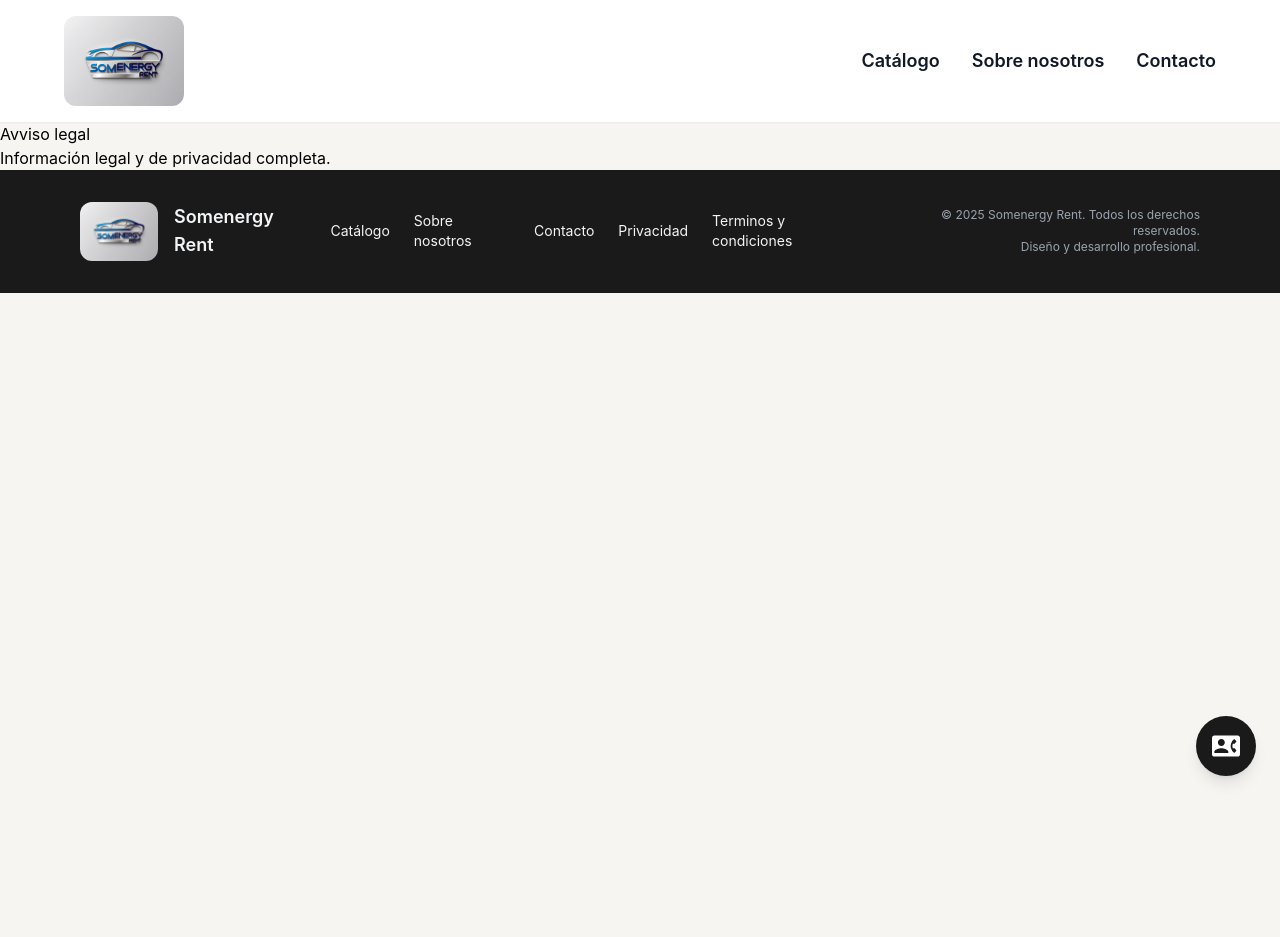
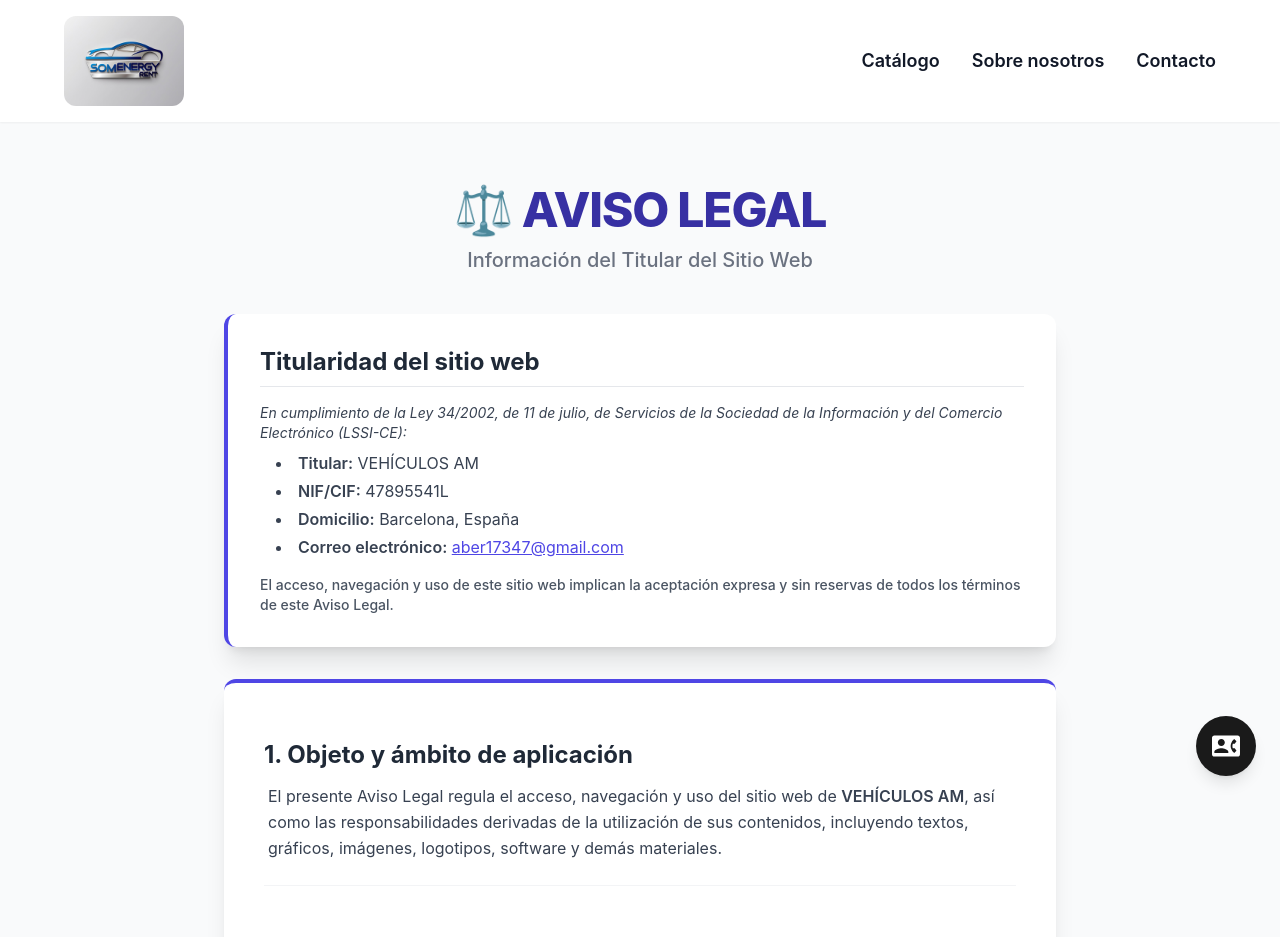
Before and after one commit to tonixg24-cell/somenergy_rent, a Next.js app: page /en/aviso-legal in a window 1280 px wide. Shown: the top 937 px of the page. Before the commit the page ends 800 px from the top, so only its background shows below. Built offline with nearby package versions, Linux system fonts and the light colour scheme.

Commit message:
Update page.tsx

```diff
--- a/src/app/[locale]/(pages)/aviso-legal/page.tsx
+++ b/src/app/[locale]/(pages)/aviso-legal/page.tsx
@@ -1,14 +1,160 @@
-// Aquí va el contenido del archivo page.tsx que representará la página de aviso legal.
-
 import React from 'react';
 
-const AvisoLegal = () => {
-    return (
-        <div>
-            <h1>Avviso legal</h1>
-            <p>Información legal y de privacidad completa.</p>
-        </div>
-    );
+// 1. Definición de tipos para los datos de la empresa (tomados de la página anterior)
+interface CompanyData {
+  titular: string;
+  domicilio: string;
+  cif: string;
+  email: string;
+}
+
+// Datos de contacto de la empresa (usamos los mismos para coherencia)
+const companyData: CompanyData = {
+  titular: "VEHÍCULOS AM",
+  domicilio: "Barcelona, España",
+  cif: "47895541L",
+  email: "aber17347@gmail.com",
 };
 
-export default AvisoLegal;
+const AvisoLegalPage = () => {
+  // Definición de las secciones del Aviso Legal
+  const sections = [
+    {
+      id: 1,
+      title: "Objeto y ámbito de aplicación",
+      content: (
+        <p className="text-gray-700 leading-relaxed">
+          El presente Aviso Legal regula el acceso, navegación y uso del sitio web de <strong className="font-semibold">{companyData.titular}</strong>, así como las responsabilidades derivadas de la utilización de sus contenidos, incluyendo textos, gráficos, imágenes, logotipos, software y demás materiales.
+        </p>
+      )
+    },
+    {
+      id: 2,
+      title: "Condiciones de uso",
+      content: (
+        <div className="space-y-3">
+          <p className="text-gray-700 leading-relaxed">
+            El usuario se compromete a utilizar el sitio web de forma diligente, correcta y lícita, absteniéndose de:
+          </p>
+          <ul className="list-disc list-outside ml-5 space-y-2 text-gray-700">
+            <li>Realizar actividades ilícitas, fraudulentas o contrarias a la buena fe y al orden público.</li>
+            <li>Difundir contenidos o propaganda de carácter racista, xenófobo, pornográfico, violento o atentatorio contra los derechos humanos.</li>
+            <li>Provocar daños en los sistemas físicos o lógicos de VEHÍCULOS AM, de sus proveedores o de terceros.</li>
+            <li>Introducir o difundir virus informáticos o cualquier otro sistema físico o lógico que sea susceptible de provocar daños.</li>
+          </ul>
+          <p className="text-gray-700 leading-relaxed pt-2">
+            <strong className="font-semibold">{companyData.titular}</strong> se reserva el derecho a retirar los comentarios o aportaciones que vulneren el respeto a la dignidad de las personas, sean discriminatorios, o que no resulten adecuados para su publicación.
+          </p>
+        </div>
+      )
+    },
+    {
+      id: 3,
+      title: "Propiedad intelectual e industrial",
+      content: (
+        <div className="space-y-3 text-gray-700">
+          <p className="leading-relaxed">
+            Todos los contenidos del sitio web (textos, imágenes, logotipos, vídeos, software, diseño gráfico, código fuente, etc.) son propiedad de <strong className="font-semibold">{companyData.titular}</strong> o de sus legítimos titulares, y están protegidos por la legislación española e internacional sobre propiedad intelectual e industrial.
+          </p>
+          <p className="leading-relaxed">
+            Queda prohibida la reproducción total o parcial, distribución, comunicación pública, transformación o cualquier otra actividad con los contenidos del sitio sin la autorización expresa del titular.
+          </p>
+        </div>
+      )
+    },
+    {
+      id: 4,
+      title: "Responsabilidad",
+      content: (
+        <div className="space-y-3 text-gray-700">
+          <p className="leading-relaxed">
+            <strong className="font-semibold">{companyData.titular}</strong> no se hace responsable de los daños o perjuicios que pudieran derivarse del uso indebido de la web, ni de la información contenida en enlaces o hipervínculos hacia sitios externos.
+          </p>
+          <p className="leading-relaxed">
+            Asimismo, no garantiza la disponibilidad, continuidad o infalibilidad del funcionamiento del sitio web, si bien adoptará las medidas necesarias para garantizar un servicio estable y seguro.
+          </p>
+        </div>
+      )
+    },
+    {
+      id: 5,
+      title: "Enlaces a terceros",
+      content: (
+        <p className="text-gray-700 leading-relaxed">
+          El sitio web puede contener enlaces hacia otras páginas web gestionadas por terceros. <strong className="font-semibold">{companyData.titular}</strong> no se responsabiliza del contenido ni del estado de dichos sitios y el acceso a ellos se realiza bajo la exclusiva responsabilidad del usuario.
+        </p>
+      )
+    },
+    {
+      id: 6,
+      title: "Protección de datos personales",
+      content: (
+        <div className="space-y-3 text-gray-700">
+          <p className="leading-relaxed">
+            <strong className="font-semibold">{companyData.titular}</strong> cumple con el Reglamento (UE) 2016/679 (RGPD) y la Ley Orgánica 3/2018, de Protección de Datos Personales y garantía de los derechos digitales (LOPDGDD).
+          </p>
+          <p className="leading-relaxed">
+            Los datos personales recabados a través de los formularios del sitio web serán tratados de acuerdo con la <strong className="font-semibold">Política de Privacidad</strong>, disponible en la misma web, con la finalidad de gestionar las reservas, consultas o servicios solicitados por el usuario.
+          </p>
+        </div>
+      )
+    },
+    {
+      id: 7,
+      title: "Legislación aplicable y jurisdicción",
+      content: (
+        <p className="text-gray-700 leading-relaxed">
+          El presente Aviso Legal se rige por la legislación española. Para cualquier controversia o conflicto derivado del uso del sitio web, las partes se someten expresamente a los Juzgados y Tribunales de Barcelona, salvo disposición legal en contrario.
+        </p>
+      )
+    },
+  ];
+
+  return (
+    <div className="min-h-screen bg-gray-50 py-10 sm:py-16 font-inter">
+      <div className="max-w-4xl mx-auto px-4 sm:px-6 lg:px-8">
+
+        {/* Encabezado Principal */}
+        <div className="text-center mb-10">
+          <h1 className="text-4xl font-extrabold text-indigo-800 sm:text-5xl tracking-tight">
+            ⚖️ AVISO LEGAL
+          </h1>
+          <p className="mt-3 text-xl text-gray-500 font-medium">
+            Información del Titular del Sitio Web
+          </p>
+        </div>
+
+        {/* Bloque de Identificación del Titular */}
+        <div className="bg-white shadow-xl rounded-xl p-6 sm:p-8 mb-8 border-l-4 border-indigo-600">
+          <h2 className="text-2xl font-bold text-gray-800 mb-4 border-b pb-2">Titularidad del sitio web</h2>
+          <div className="space-y-2 text-gray-700">
+            <p className="text-sm italic">En cumplimiento de la Ley 34/2002, de 11 de julio, de Servicios de la Sociedad de la Información y del Comercio Electrónico (LSSI-CE):</p>
+            <ul className="list-disc list-inside ml-4 space-y-1">
+              <li><strong className="font-semibold">Titular:</strong> {companyData.titular}</li>
+              <li><strong className="font-semibold">NIF/CIF:</strong> {companyData.cif}</li>
+              <li><strong className="font-semibold">Domicilio:</strong> {companyData.domicilio}</li>
+              <li><strong className="font-semibold">Correo electrónico:</strong> <a href={`mailto:${companyData.email}`} className="text-indigo-600 hover:text-indigo-800 underline transition duration-150">{companyData.email}</a></li>
+            </ul>
+            <p className="pt-2 font-medium text-sm text-gray-600">El acceso, navegación y uso de este sitio web implican la aceptación expresa y sin reservas de todos los términos de este Aviso Legal.</p>
+          </div>
+        </div>
+
+        {/* Contenedor de las Secciones de Contenido */}
+        <div className="bg-white shadow-xl rounded-xl p-6 sm:p-10 space-y-8 border-t-4 border-indigo-600">
+          {sections.map((section) => (
+            <div key={section.id} className="pt-4 border-b border-gray-100 last:border-b-0">
+              <h2 className="text-2xl font-bold text-gray-800 mb-3">
+                {section.id}. {section.title}
+              </h2>
+              <div className="mb-6 pl-1">
+                {section.content}
+              </div>
+            </div>
+          ))}
+        </div>
+      </div>
+    </div>
+  );
+};
+
+export default AvisoLegalPage;
```
